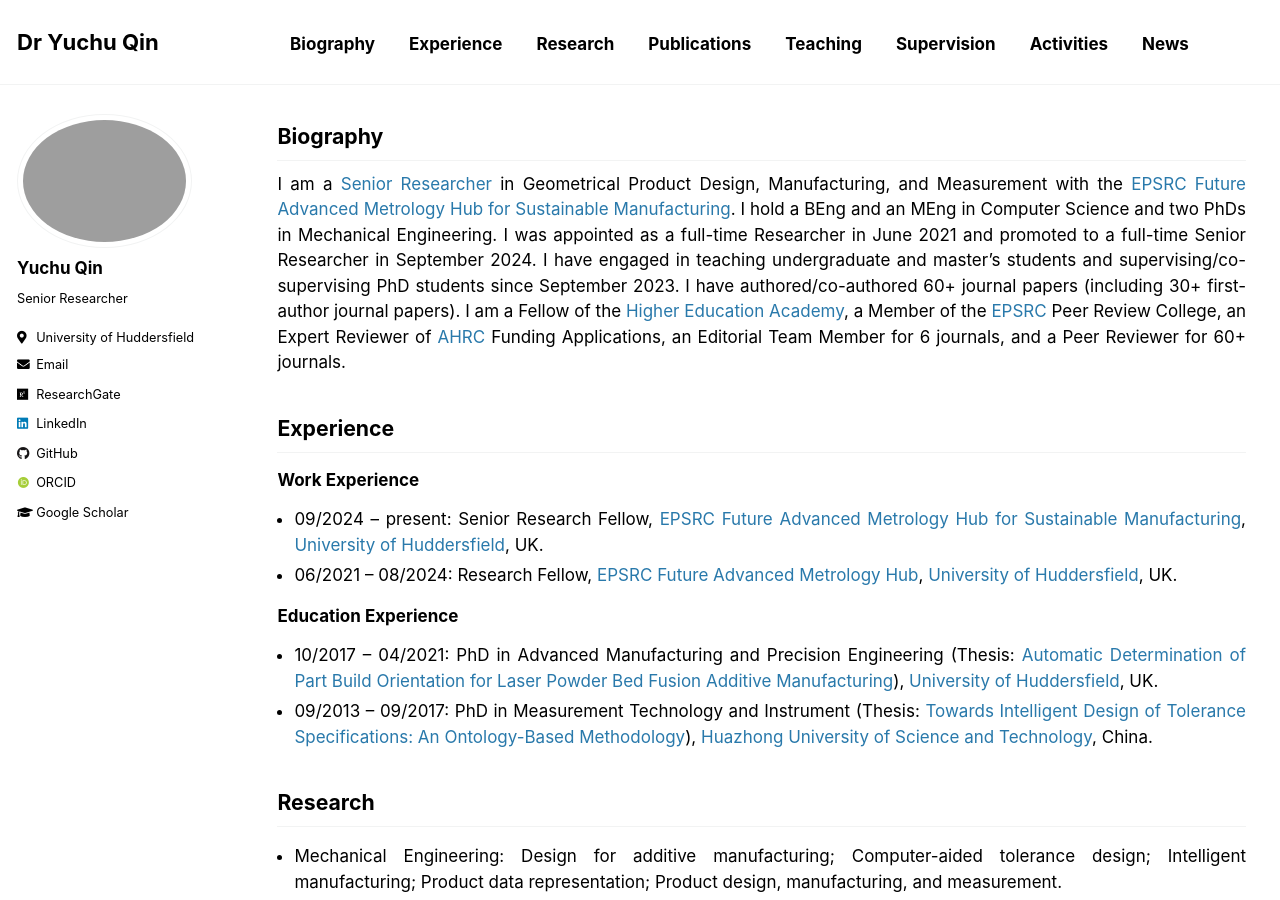
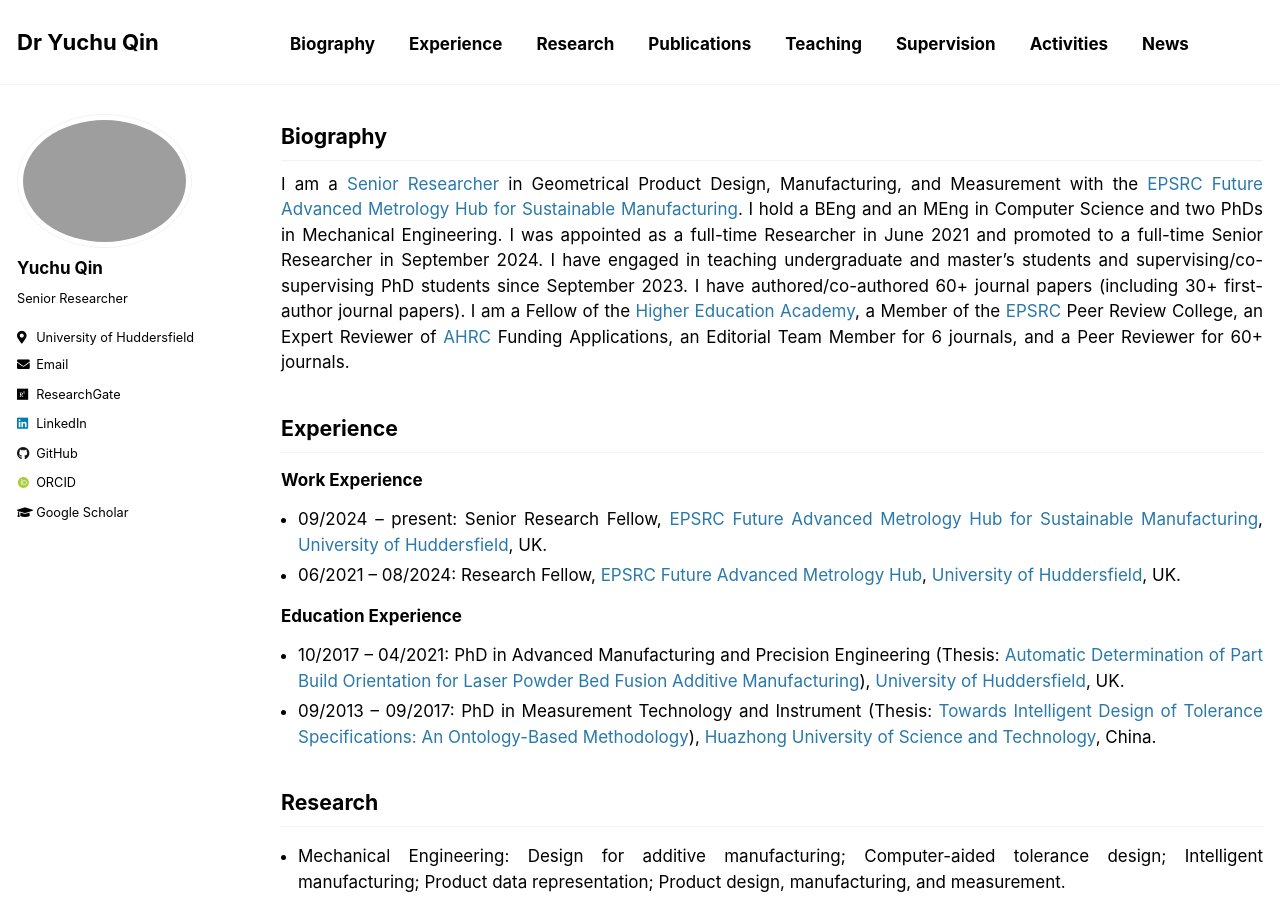
Before and after one commit to yuchu-qin/yuchu-qin.github.io, a Jekyll site: the page built from _pages/index.md, in a window 1280 px wide and 900 px high. Built offline with Jekyll 4.4.1, drawn with Linux system fonts in a browser that asks for light colours; some web fonts are replaced; our own code applies the rules of GitHub Pages for plain Markdown files.

Commit message:
Update default.html

```diff
--- a/_layouts/default.html
+++ b/_layouts/default.html
@@ -17,9 +17,7 @@ layout: compress
     {% include masthead.html %}
 
 
-    <div class="align-left">
-      {{ content }}
-    </div>
+    {{ content }}
 
 
     <div class="page__footer">
```
